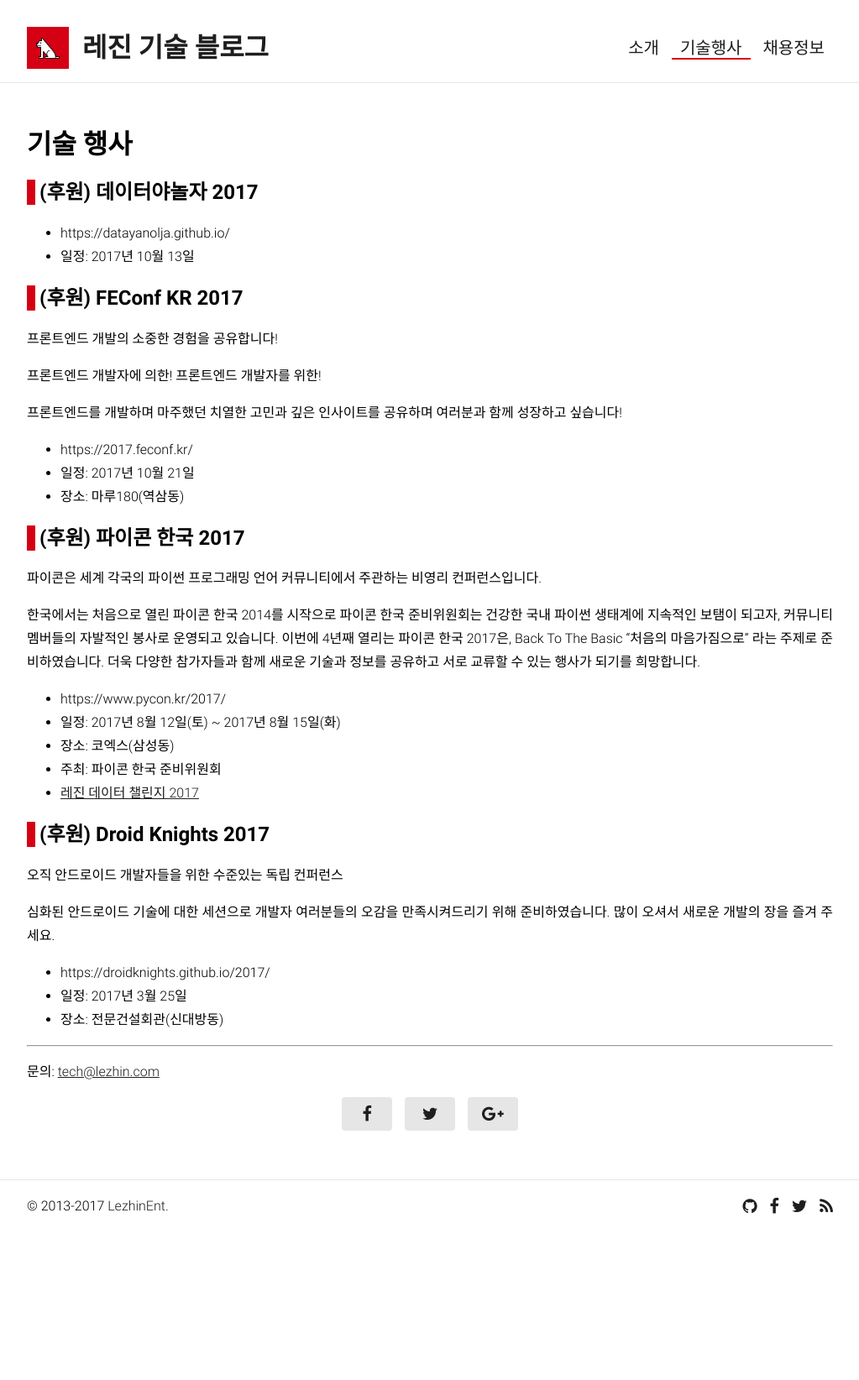
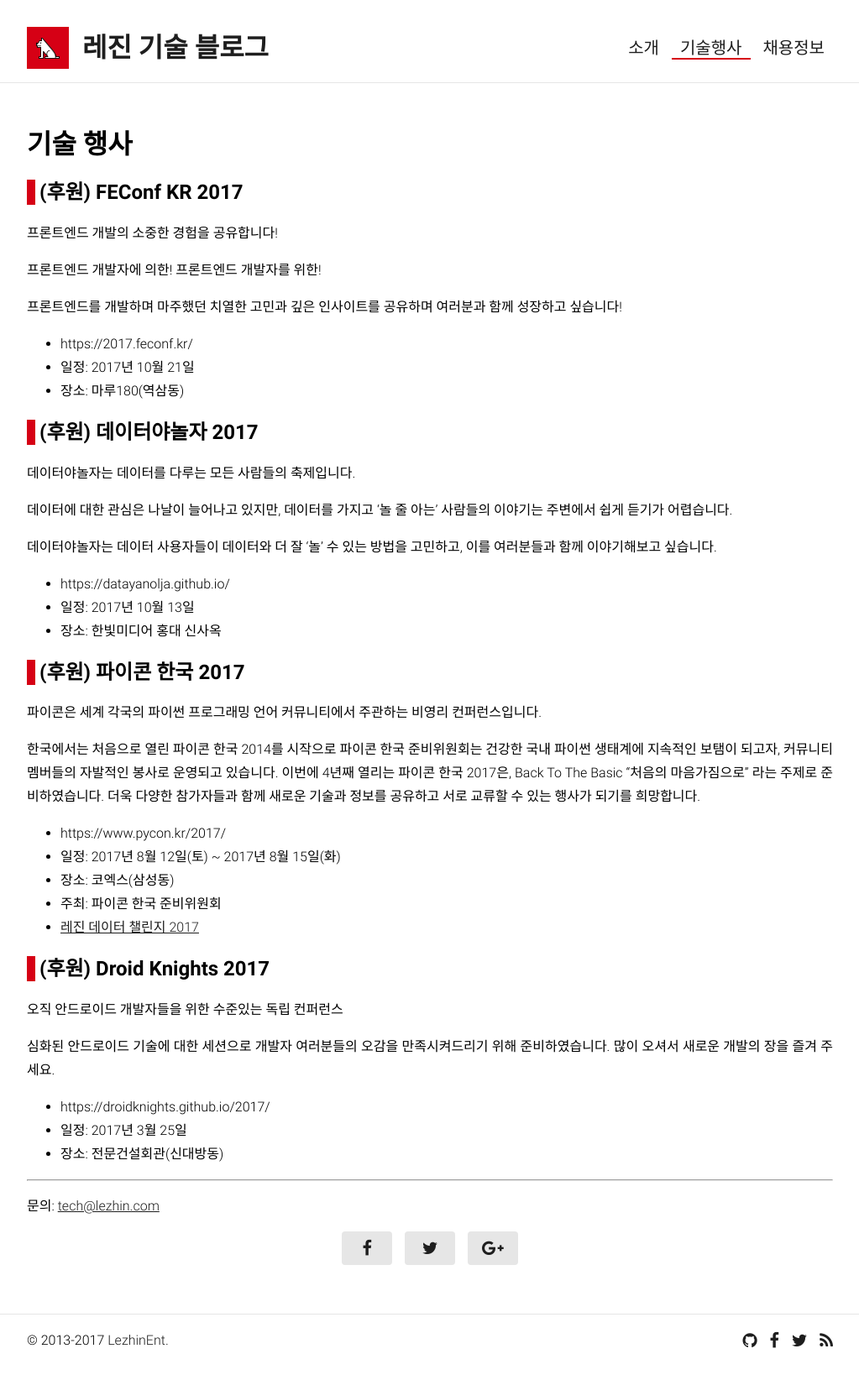
Before and after one commit to lezhin/lezhin.github.io, a Jekyll site: the page built from events/index.md, in a window 1280 px wide. Shown: the whole page at 84% size, without its empty margins (128-1151 px from the left). Built offline with Jekyll 4.4.1, drawn with Linux system fonts in a browser that asks for light colours; nearby versions of some CDN libraries; some web fonts are replaced; before the commit the page ends 1484 px from its top, so only the background shows below that.

Commit message:
update event page

```diff
--- a/events/index.md
+++ b/events/index.md
@@ -21,6 +16,21 @@
 * https://2017.feconf.kr/
 * 일정: 2017년 10월 21일
 * 장소: 마루180(역삼동)
+
+## **(후원)** 데이터야놀자 2017
+
+데이터야놀자는 데이터를 다루는 모든 사람들의 축제입니다.
+
+데이터에 대한 관심은 나날이 늘어나고 있지만,
+데이터를 가지고 '놀 줄 아는' 사람들의 이야기는 주변에서 쉽게 듣기가 어렵습니다.
+
+데이터야놀자는 데이터 사용자들이 데이터와 더 잘 '놀' 수 있는 방법을 고민하고,
+이를 여러분들과 함께 이야기해보고 싶습니다.
+
+* https://datayanolja.github.io/
+* 일정: 2017년 10월 13일
+* 장소: 한빛미디어 홍대 신사옥
+
 
 ## **(후원)** 파이콘 한국 2017
 
```
Also changed, not shown: other parts of events/index.md (+0 -5 lines).
